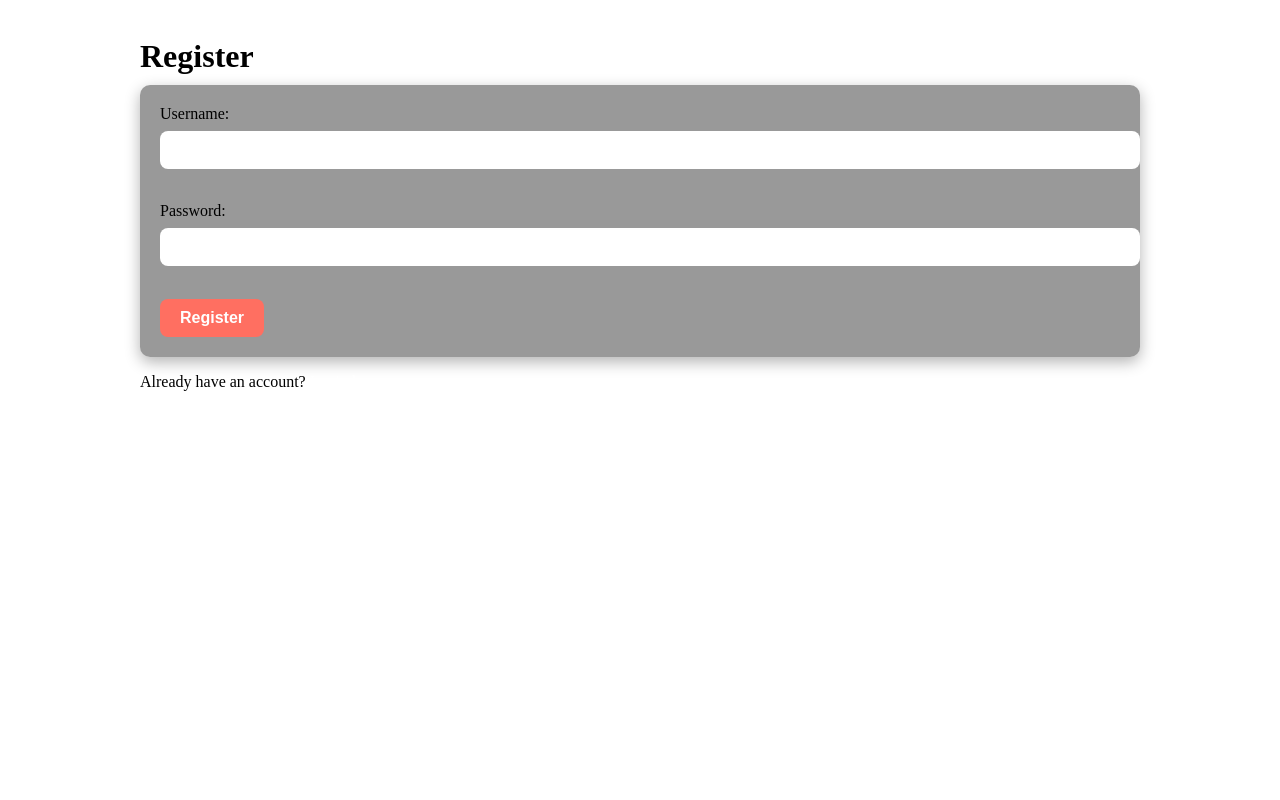
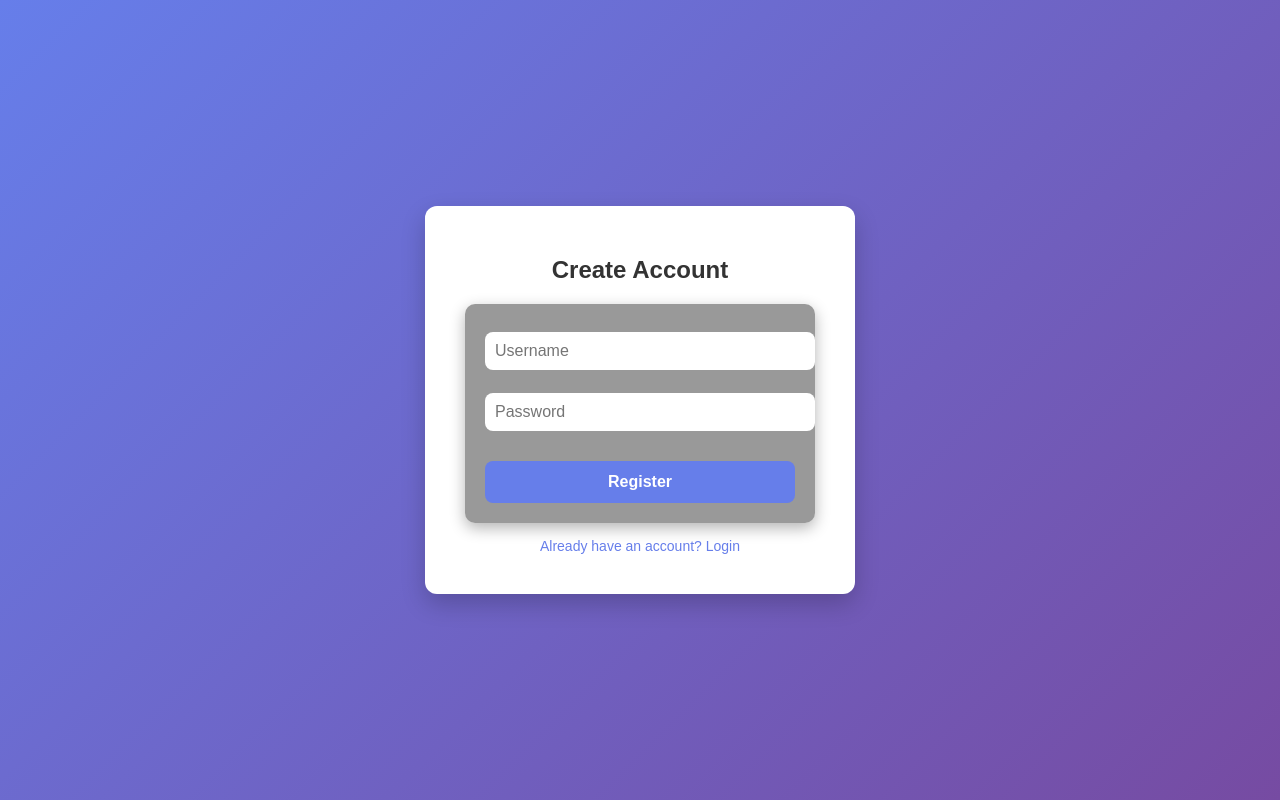
Before and after one commit to Prince159-beep/PrinceSpark, a Flask app: page /register in a window 1280 px wide. Run offline with Flask 3, Linux system fonts and the light colour scheme.

Commit message:
Update register.html

```diff
--- a/templates/register.html
+++ b/templates/register.html
@@ -2,24 +2,81 @@
 <html lang="en">
 <head>
     <meta charset="UTF-8">
-    <title>Register | PrinceSpark</title>
+    <title>Register - PrinceSpark</title>
     <link rel="stylesheet" href="{{ url_for('static', filename='style.css') }}">
+    <style>
+        body {
+            font-family: 'Arial', sans-serif;
+            background: linear-gradient(135deg, #667eea, #764ba2);
+            display: flex;
+            justify-content: center;
+            align-items: center;
+            height: 100vh;
+            margin: 0;
+        }
+
+        .form-container {
+            background: #fff;
+            padding: 40px;
+            border-radius: 12px;
+            box-shadow: 0px 10px 25px rgba(0,0,0,0.2);
+            width: 350px;
+            text-align: center;
+        }
+
+        .form-container h2 {
+            margin-bottom: 20px;
+            color: #333;
+        }
+
+        .input-field {
+            width: 100%;
+            padding: 12px 15px;
+            margin: 10px 0;
+            border: 1px solid #ccc;
+            border-radius: 8px;
+            font-size: 16px;
+        }
+
+        .btn {
+            width: 100%;
+            padding: 12px;
+            margin-top: 15px;
+            background: #667eea;
+            color: white;
+            border: none;
+            border-radius: 8px;
+            font-size: 16px;
+            cursor: pointer;
+            transition: 0.3s;
+        }
+
+        .btn:hover {
+            background: #556cd6;
+        }
+
+        .back-link {
+            display: block;
+            margin-top: 15px;
+            color: #667eea;
+            text-decoration: none;
+            font-size: 14px;
+        }
+
+        .back-link:hover {
+            text-decoration: underline;
+        }
+    </style>
 </head>
 <body>
-    <div class="container">
-        <h1 class="neon-text">Register</h1>
-
-        <form method="POST" action="{{ url_for('register') }}">
-            <label for="username">Username:</label><br>
-            <input type="text" id="username" name="username" required><br><br>
-
-            <label for="password">Password:</label><br>
-            <input type="password" id="password" name="password" required><br><br>
-
+    <div class="form-container">
+        <h2>Create Account</h2>
+        <form method="POST">
+            <input type="text" name="username" placeholder="Username" class="input-field" required>
+            <input type="password" name="password" placeholder="Password" class="input-field" required>
             <button type="submit" class="btn">Register</button>
         </form>
-
-        <p>Already have an account? <a href="{{ url_for('login') }}">Login here</a></p>
+        <a href="{{ url_for('login') }}" class="back-link">Already have an account? Login</a>
     </div>
 </body>
 </html>
```
